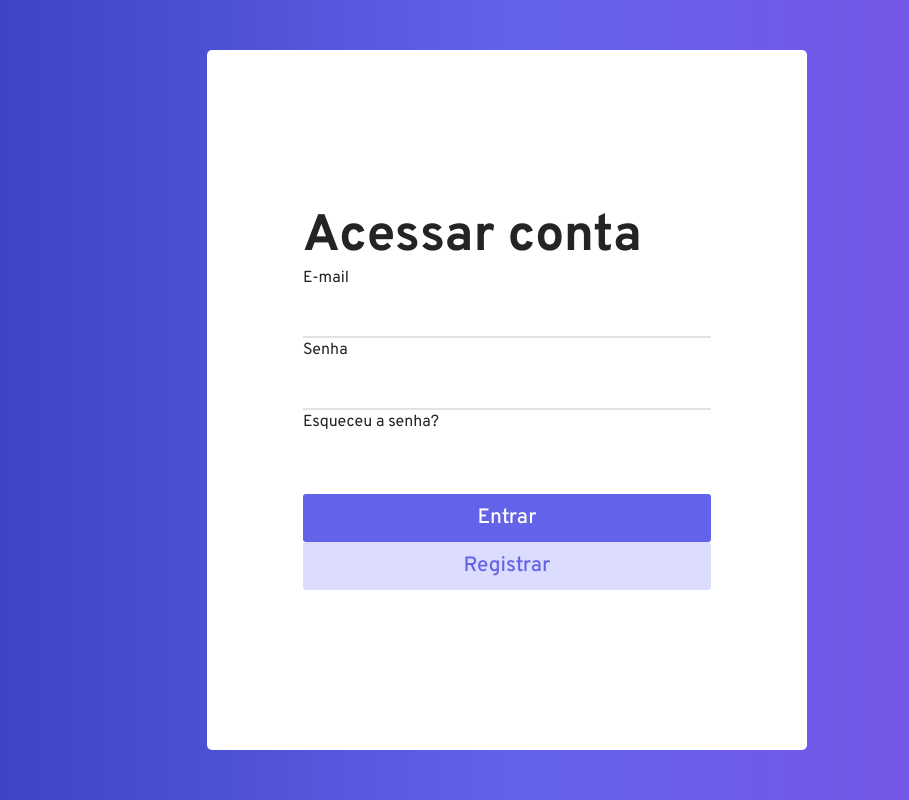
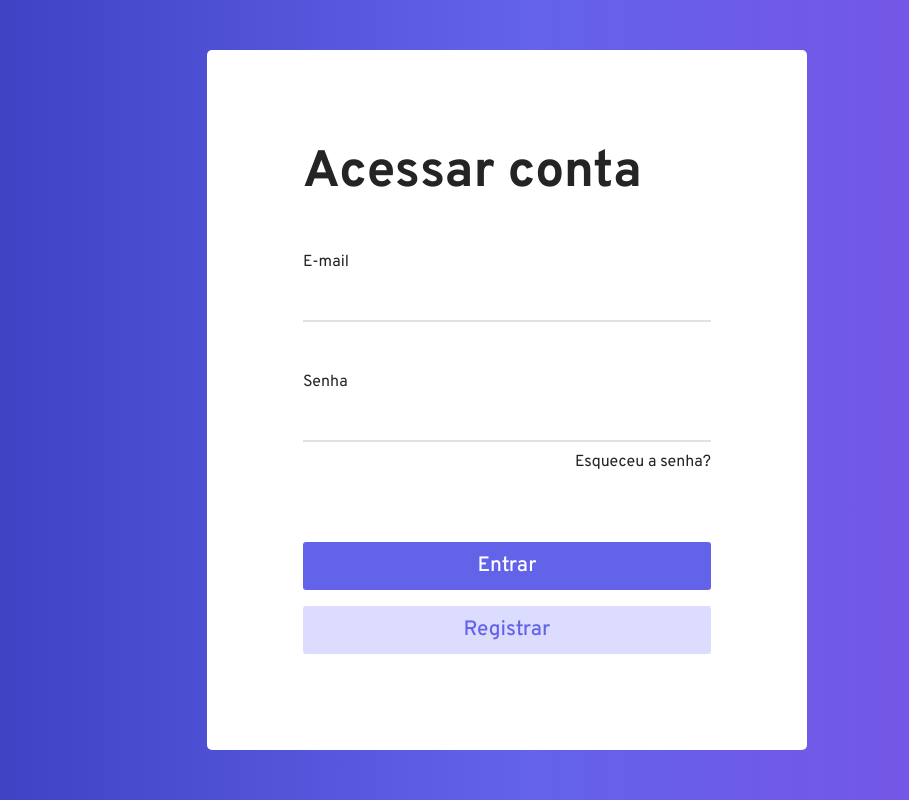
Before and after one commit to matheus-galdo/wolftech-client, a React (Vite) app: page /sign-in in a window 1280 px wide. Shown: the whole page, without its empty margins (133-1042 px from the left). Built offline with nearby package versions, Linux system fonts and the light colour scheme.

Commit message:
style: finishing sign form scss

```diff
--- a/src/pages/SignIn/SignIn.scss
+++ b/src/pages/SignIn/SignIn.scss
@@ -13,28 +13,48 @@
     flex-direction: column;
     border-radius: 5px;
     background-color: #fff;
-    padding: 10rem 6rem;
+    padding: 6rem 6rem;
+
+    h1 {
+        margin-bottom: 3rem;
+    }
 }
 
-
-.form-container .inputs-container{
+.form-container .inputs-container {
     flex-grow: 1;
     display: flex;
     flex-direction: column;
+
+    .forget-password {
+        margin-top: -2.5rem;
+        text-align: right;
+        cursor: pointer;
+
+        &:hover{
+            color: #6363ea;
+        }
+    }
 }
 
-.form-container .inputs-container input{
+.form-container .inputs-container input {
+    margin-bottom: 3rem;
     background-color: #fff;
     border: unset;
     outline: unset;
     border-bottom: 2px solid #e2e2e2;
     color: #000;
     font-size: 1rem;
-    font-family: 'Overpass', sans-serif;
+    font-family: "Overpass", sans-serif;
     height: 3rem;
-    transition: .2s ease-in-out;
+    transition: 0.2s ease-in-out;
 }
 
-.form-container .inputs-container input:focus{
+.form-container .inputs-container input:focus {
     border-bottom: 2px solid #6363ea;
 }
+
+.form-container .buttons-container {
+    display: flex;
+    gap: 1rem;
+    flex-direction: column;
+}
--- a/src/pages/SignIn/SignIn.tsx
+++ b/src/pages/SignIn/SignIn.tsx
@@ -47,8 +47,8 @@ export default function SignIn() {
 
     return <div className="form-container">
         <form onSubmit={handleSubmit}>
-            <h1>Acessar conta</h1>
             <div className="inputs-container">
+                <h1>Acessar conta</h1>
 
                 <label htmlFor="email">E-mail</label>
                 <input type="email" name="email" onChange={handleFormChange} />
```
